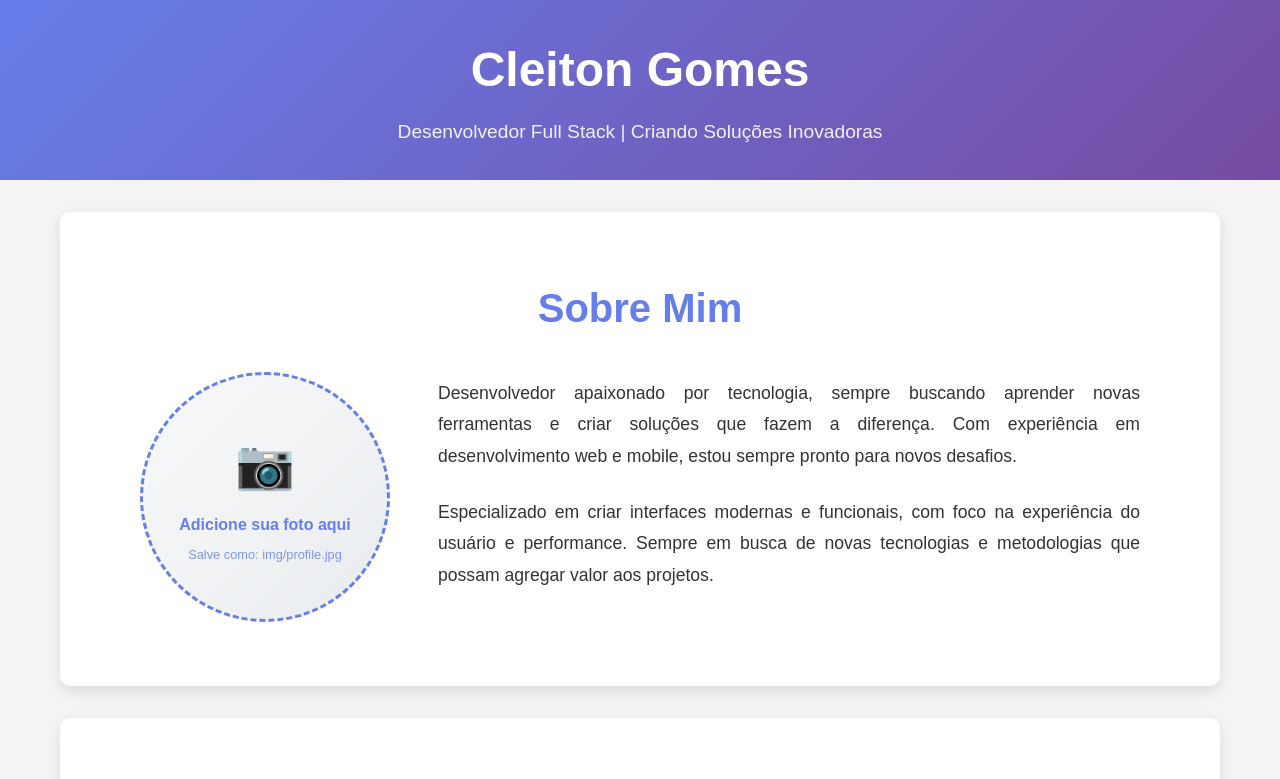
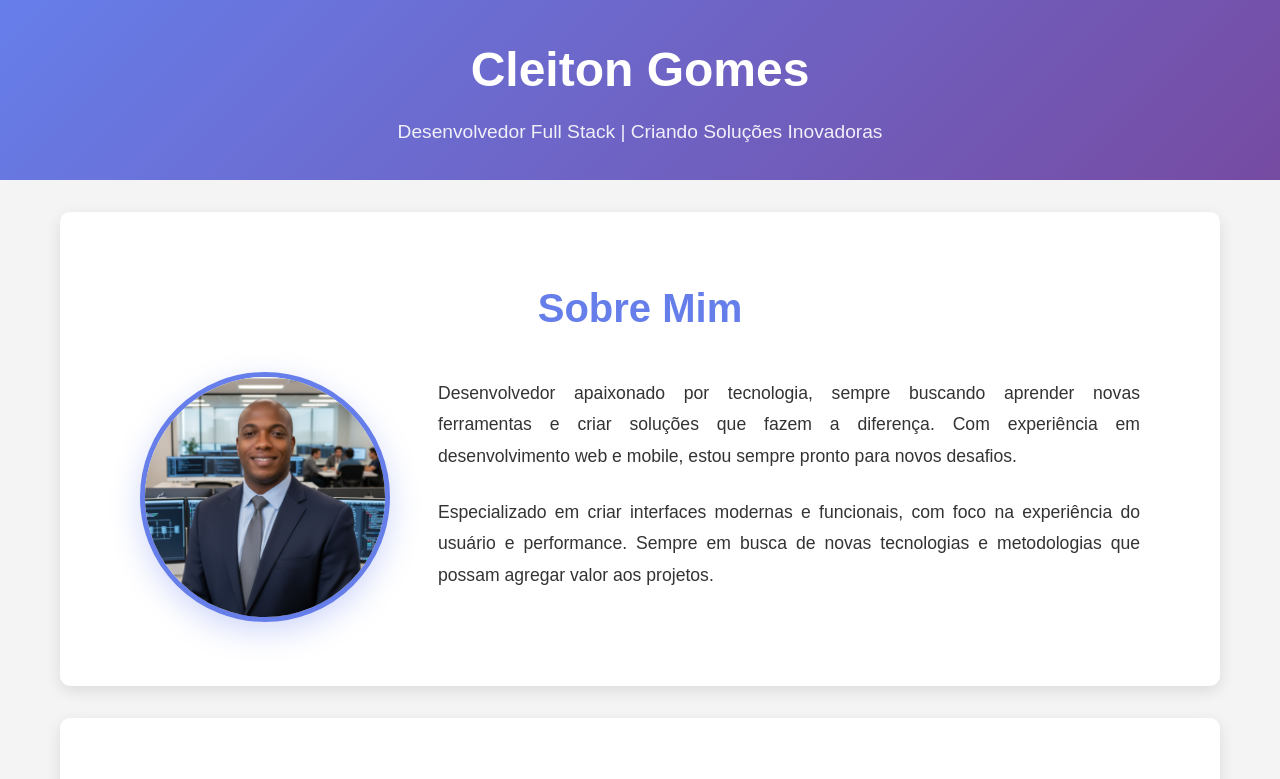
Before and after one commit to thiagosg68/Portfolio, a plain HTML site: page index.html in a window 1280 px wide. Shown: the top 779 px of the page. Drawn offline with Linux system fonts and the light colour scheme.

Commit message:
Corrige exibição da foto de perfil - atualiza src e CSS

```diff
--- a/index.html
+++ b/index.html
@@ -35,7 +35,7 @@
             <h2>Sobre Mim</h2>
             <div class="about-content">
                 <div class="profile-photo">
-                    <img src="img/Imagem do WhatsApp de 2025-10-07 à(s) 08.59.11_c83259a5.jpg" alt="Foto de Cleiton Gomes" class="profile-img">
+                    <img src="img/profile.jpg" alt="Foto de Cleiton Gomes" class="profile-img">
                     <div class="photo-placeholder">
                         <span>📷</span>
                         <p>Adicione sua foto aqui</p>
@@ -256,26 +256,30 @@
     </footer>
 
     <script>
-        // Script para mostrar a foto quando ela for carregada
+        // Script para gerenciar foto de perfil e animações
         document.addEventListener('DOMContentLoaded', function() {
             const profileImg = document.querySelector('.profile-img');
             const placeholder = document.querySelector('.photo-placeholder');
 
-            profileImg.addEventListener('load', function() {
-                profileImg.style.display = 'block';
-                placeholder.style.display = 'none';
-            });
+            // Função para mostrar/esconder foto
+            function checkImage() {
+                if (profileImg.complete && profileImg.naturalWidth > 0) {
+                    profileImg.style.display = 'block';
+                    placeholder.style.display = 'none';
+                } else {
+                    profileImg.style.display = 'none';
+                    placeholder.style.display = 'flex';
+                }
+            }
 
+            profileImg.addEventListener('load', checkImage);
             profileImg.addEventListener('error', function() {
                 profileImg.style.display = 'none';
                 placeholder.style.display = 'flex';
             });
 
-            // Verificar se a imagem já está carregada (caso seja do cache)
-            if (profileImg.complete && profileImg.naturalWidth > 0) {
-                profileImg.style.display = 'block';
-                placeholder.style.display = 'none';
-            }
+            // Verificar imagem imediatamente
+            checkImage();
 
             // Animação das barras de habilidades
             const animateSkills = () => {
--- a/style.css
+++ b/style.css
@@ -137,7 +137,7 @@ footer {
     border: 5px solid #667eea;
     box-shadow: 0 10px 30px rgba(102, 126, 234, 0.3);
     transition: transform 0.3s ease;
-    display: none; /* Escondida até a foto ser adicionada */
+    display: block; /* Mostra a imagem por padrão */
 }
 
 .profile-img:hover {
```
